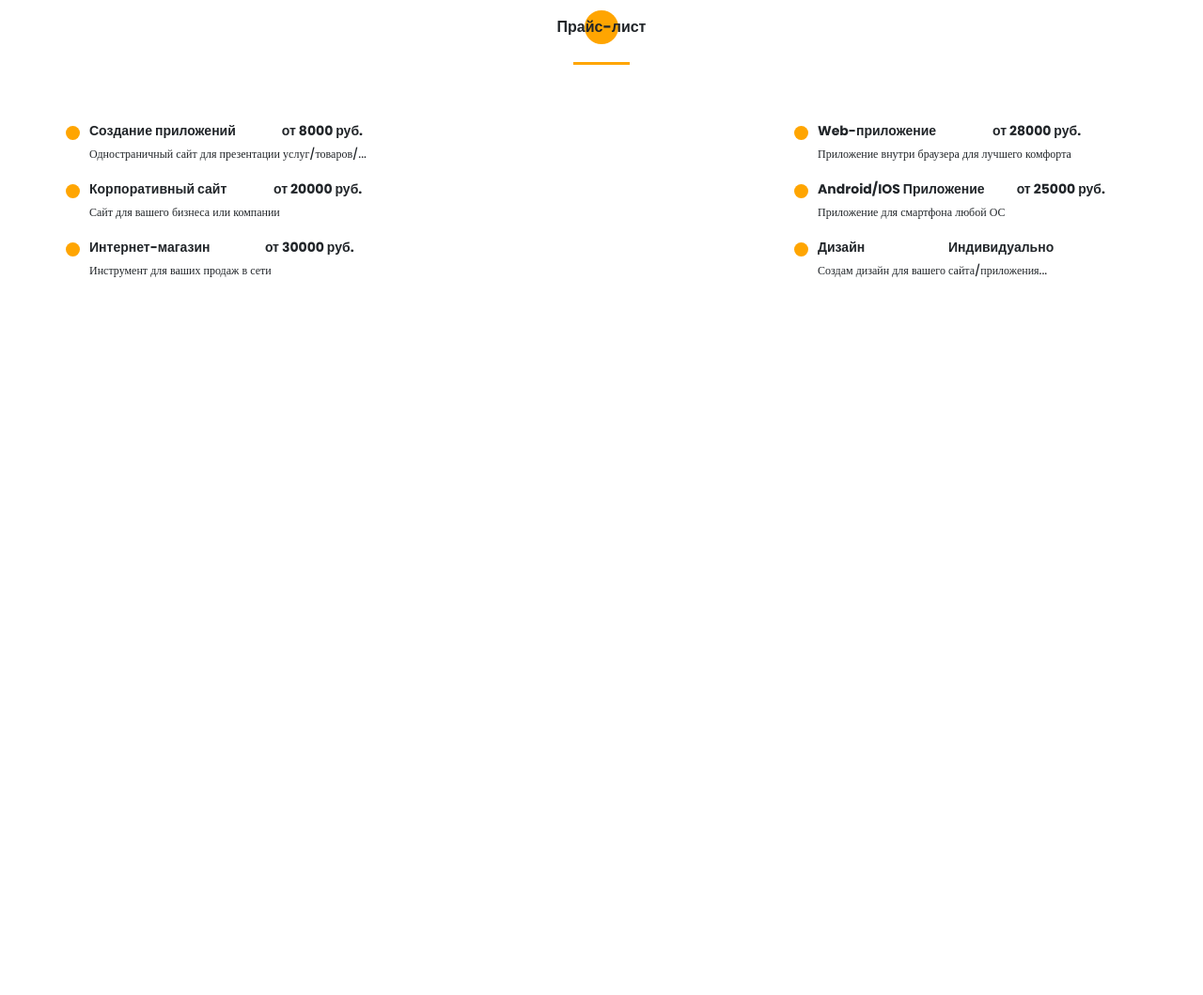
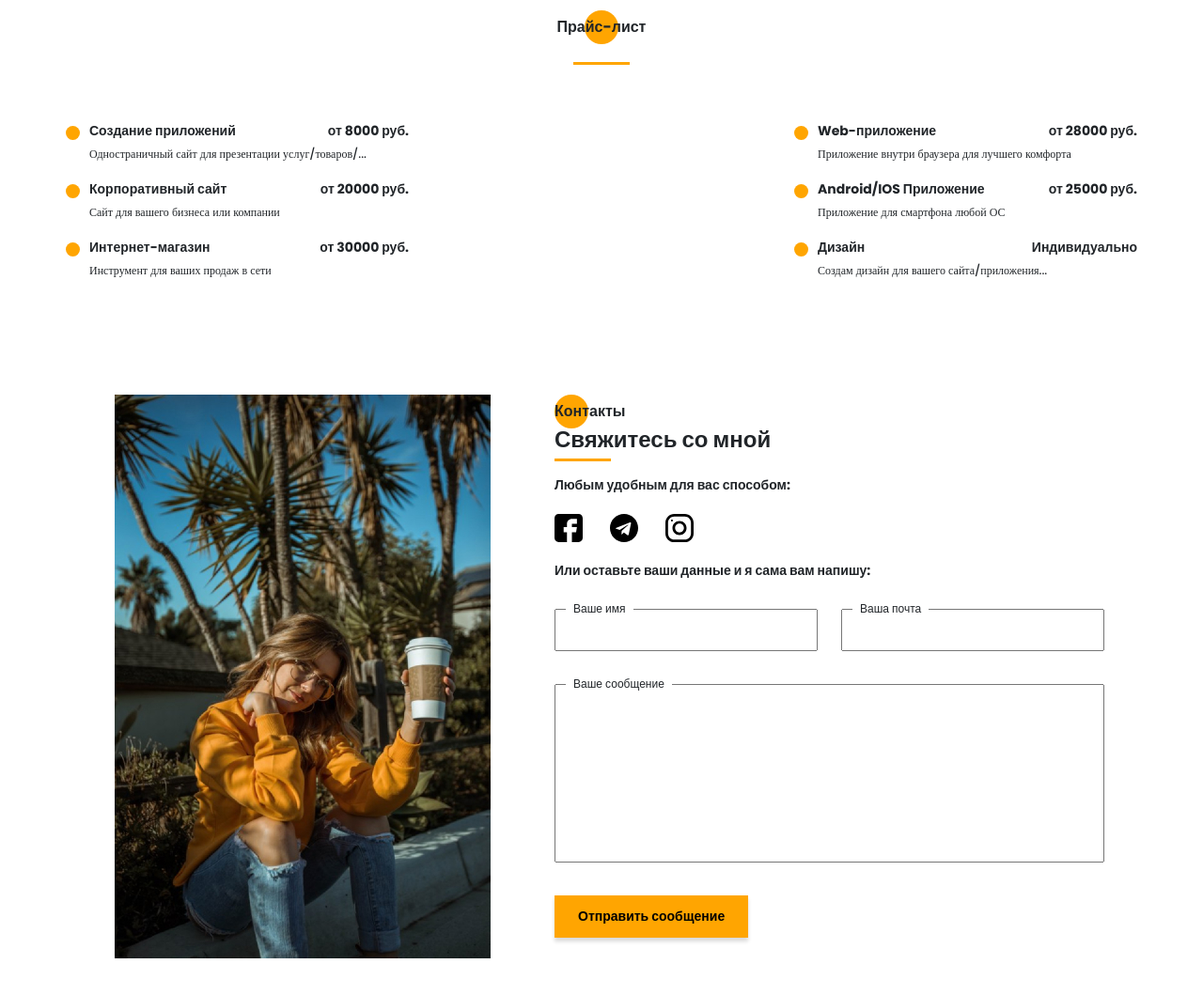
Before and after one commit to piratlena/portfolio, a website: page src/index.html in a window 1280 px wide. Shown: the part 4376-5435 px from the top of the page at 94% size. Before the commit the page ends 4676 px from the top, so only its background shows below. Drawn offline with nearby package versions, Linux system fonts and the light colour scheme; files that its build step writes are made by us from their sources; files whose address does not match are found by name.

```diff
--- a/src/index.html
+++ b/src/index.html
@@ -443,7 +443,62 @@
                     <div class="title title_fz12 price__item-descr">Создам дизайн для вашего сайта/приложения...</div>
                 </div>
             </div>
+        </div>
+    </section>
 
+    <section class="contacts">
+        <div class="container">
+            <div class="contacts__wrapper">
+                <div class="contacts__image">
+                    <img src="img/main_photo.jpg" alt="photo">
+                </div>
+
+            <div class="contacts__descr">
+                <div class="title title_fz16 contacts__subtitle">Контакты</div>
+                <h2 class="title_fz36 contacts__title">Свяжитесь со мной</h2>
+                <div class="contacts__divider"></div>
+
+                <div class="title title_fz14 contacts__text">
+                    Любым удобным для вас способом:
+                </div>
+
+                <div class="contacts__social">
+                    <a href="#" class="contacts__link">
+                        <img src="icons/social/contacts-facebook.svg" alt='facebook'>
+                    </a>
+                    <a href="#" class="contacts__link">
+                        <img src="icons/social/telegram.svg" alt="telegram">
+                    </a>
+                    <a href="#" class="contacts__link">
+                        <img src="icons/social/contacts-Instagram.svg" alt="github">
+                    </a>
+                </div>
+
+                <div class="title title_fz14 contacts__text">
+                    Или оставьте ваши данные и я сама вам напишу:
+                </div>
+
+                <form action="#" class="contacts__form">
+                    <div class="contacts__input">
+                        <input name="name" id="name" type="text">
+                        <label for="name">Ваше имя</label>
+                    </div>
+                    <div class="contacts__input">
+                        <input name="email" id="email" type="email">
+                        <label for="email">Ваша почта</label>
+                    </div>
+
+                    <div class="contacts__textarea">
+                        <textarea name="text" id="text"></textarea>
+                        <label for="text">Ваше сообщение</label>
+                    </div>
+                    <div>
+                        <button class="contacts__btn btn">Отправить сообщение</button>
+                    </div>
+
+                </form>
+            </div>
+        </div>
         </div>
     </section>
 
--- /dev/null
+++ b/src/sass/blocks/_contacts.scss
@@ -0,0 +1,87 @@
+.contacts {
+    padding: 120px 0 90px 0;
+    &__wrapper {
+        padding: 0 35px 0 52px;
+        display: grid;
+        grid-template-columns: 400px 585px;
+        justify-content: space-between;
+    }
+    &__image {
+        img {
+            width: 100%;
+        }
+    }
+    &__subtitle {
+        position: relative;
+        @include before_circle;
+    }
+    &__descr {
+        padding-top: 6px;
+     }
+    &__divider {
+        position: relative;
+        top: -1%;
+        @include divider;
+    }
+    &__text {
+        margin-top: 20px;
+    }
+    &__social {
+        margin-top: 20px;
+
+    }
+    &__link {
+        margin-right: 25px;
+        img {
+            max-width: 30px;
+            max-height: 30px;
+        }
+    }
+    &__form {
+        margin-top: 30px;
+        display: grid;
+        grid-template: 45px 190px 45px / repeat(2, 280px);
+        justify-content: space-between;
+        row-gap: 35px;
+        label {
+            display: block;
+            position: absolute;
+            height: 18px;
+            padding: 0 8px;
+            background-color: #fff;
+            font-size: 12px;
+            margin-bottom: 0;
+            top: -9px;
+            left: 12px;
+        }
+    }
+    &__input {
+        position: relative;
+        input {
+            width: 100%;
+            height: 100%;
+            padding:0 20px;
+            font-size: 12px;
+            font-weight: 500;
+        }
+
+    }
+    &__textarea{
+        position: relative;
+        grid-column: 1 / 3;
+        textarea {
+            width: 100%;
+            height: 100%;
+            resize: none;
+            padding: 20px;
+            font-size: 12px;
+            font-weight: 500;
+        }
+    }
+    &__btn {
+        border: none;
+        font-weight: 700;
+        font-size: 14px;
+        line-height: 21px;
+    }
+}
--- a/src/sass/blocks/_price.scss
+++ b/src/sass/blocks/_price.scss
@@ -31,6 +31,9 @@
             position: absolute;
             top: 5px;
         }
+        &-cost {
+            justify-self: end;
+        }
         &-descr {
             grid-column: 1 / 3;
             font-size: 12px;
--- a/src/sass/style.scss
+++ b/src/sass/style.scss
@@ -25,3 +25,4 @@
 @import 'blocks/knowledge';
 @import 'blocks/portfolio';
 @import 'blocks/price';
+@import 'blocks/contacts';
```
Also changed, not shown: dist/css/style.min.css, dist/icons/social/contacts-Instagram.svg (added), dist/icons/social/contacts-facebook.svg (added), dist/index.html, src/icons/social/contacts-Instagram.svg (added), src/icons/social/contacts-facebook.svg (added).
